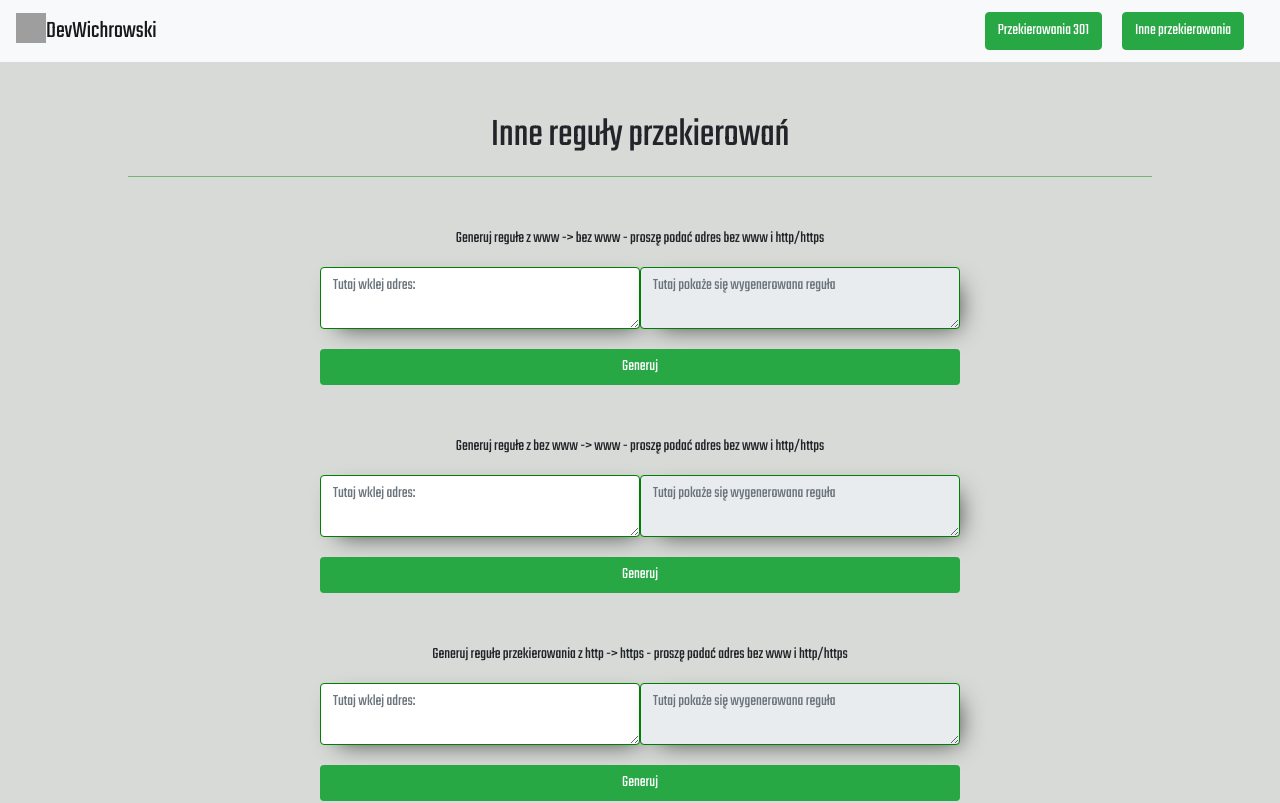
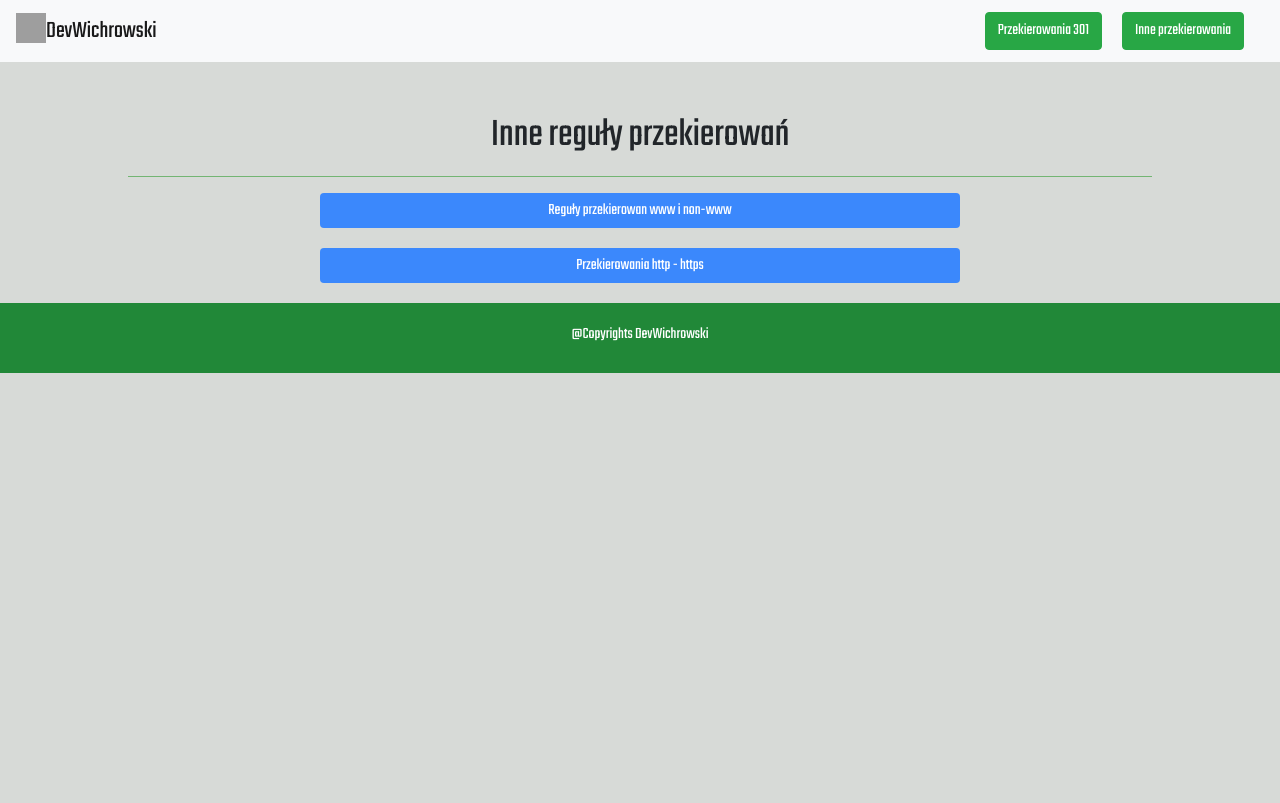
Before and after one commit to DevWichrowski/react-redirections, a React (Create React App) app: page /narzedzia in a window 1280 px wide. Shown: the top 803 px of the page. Built offline with nearby package versions, Linux system fonts and the light colour scheme; grey boxes are pictures that could not be loaded.

Commit message:
Added collapse button to OtherTools component and wrapped them

```diff
--- a/src/components/otherTools/OtherTools.css
+++ b/src/components/otherTools/OtherTools.css
@@ -1 +1,23 @@
-/* No CSS *//*# sourceMappingURL=OtherTools.css.map */
+.summary-item {
+  outline: none;
+  margin-bottom: 20px;
+  width: 100%;
+}
+
+.summary-item .btn-secondary {
+  margin-left: 25%;
+  width: 50%;
+  height: 35px;
+  border: 0;
+  background-color: #3b88fc;
+}
+
+.summary-item .card-body {
+  background-color: #d7dad7;
+  width: 90%;
+  margin-left: 5%;
+  border-radius: 3px;
+  -webkit-box-shadow: 8px 9px 5px -6px rgba(0, 0, 0, 0.75);
+  box-shadow: 8px 9px 5px -6px rgba(0, 0, 0, 0.75);
+}
+/*# sourceMappingURL=OtherTools.css.map */
--- a/src/components/otherTools/OtherTools.js
+++ b/src/components/otherTools/OtherTools.js
@@ -1,5 +1,6 @@
 import React, { Component } from 'react';
 import OtherRedirections from '../otherRedirection/OtherRedirections';
+import './OtherTools.css';
 
 export default class OtherTools extends Component {
 	constructor(props) {
@@ -82,18 +83,52 @@ export default class OtherTools extends Component {
 			<div className="page-body">
 				<h1 className="h1-tools">Inne reguły przekierowań</h1>
 				<hr />
+				<div className="summary-item">
+					<button
+						className="btn btn-secondary"
+						type="button"
+						data-toggle="collapse"
+						data-target="#collapsewww-nonwww"
+						aria-expanded="false"
+						aria-controls="collapsewww-nonwww"
+					>
+						Reguły przekierowan www i non-www
+					</button>
+					<div className="collapse" id="collapsewww-nonwww">
+						<div className="card card-body">
 							<OtherRedirections
-					description={'Generuj regułe z www -> bez www - proszę podać adres bez www i http/https'}
+								description={
+									'Generuj regułe z www -> bez www - proszę podać adres bez www i http/https'
+								}
 								saveUrl={this.saveNonWWW}
 								generateRedirection={this.generateNonWWWRedirection}
 								resultRedirection={this.state.resultNonWWW}
 							/>
 							<OtherRedirections
-					description={'Generuj regułe z bez www -> www - proszę podać adres bez www i http/https'}
+								description={
+									'Generuj regułe z bez www -> www - proszę podać adres bez www i http/https'
+								}
 								saveUrl={this.saveToWWW}
 								generateRedirection={this.generateToWWWRedirection}
 								resultRedirection={this.state.resultToWWW}
 							/>
+						</div>
+					</div>
+				</div>
+
+				<div className="summary-item">
+					<button
+						className="btn btn-secondary"
+						type="button"
+						data-toggle="collapse"
+						data-target="#collapsehttp-https"
+						aria-expanded="false"
+						aria-controls="collapsehttp-https"
+					>
+						Przekierowania http - https
+					</button>
+					<div className="collapse" id="collapsehttp-https">
+						<div className="card card-body">
 							<OtherRedirections
 								description={
 									'Generuj regułe przekierowania z http -> https - proszę podać adres bez www i http/https'
@@ -111,6 +146,9 @@ export default class OtherTools extends Component {
 								resultRedirection={this.state.resultToHttp}
 							/>
 						</div>
+					</div>
+				</div>
+			</div>
 		);
 	}
 }
--- /dev/null
+++ b/src/components/otherTools/OtherTools.scss
@@ -0,0 +1,23 @@
+.summary-item {
+	outline: none;
+	margin-bottom: 20px;
+	width: 100%;
+
+	.btn-secondary {
+		margin-left: 25%;
+		width: 50%;
+		height: 35px;
+		border: 0;
+		background-color: #3b88fc;
+	}
+
+	.card-body {
+		background-color: #d7dad7;
+		width: 90%;
+    margin-left: 5%;
+    border-radius: 3px;
+		-webkit-box-shadow: 8px 9px 5px -6px rgba(0, 0, 0, 0.75);
+		-moz-box-shadow: 8px 9px 5px -6px rgba(0, 0, 0, 0.75);
+		box-shadow: 8px 9px 5px -6px rgba(0, 0, 0, 0.75);
+	}
+}
```
Also changed, not shown: 1 other file (tests, documents, lock files or other folders). Lines whose indentation alone changed are shown as unchanged.
